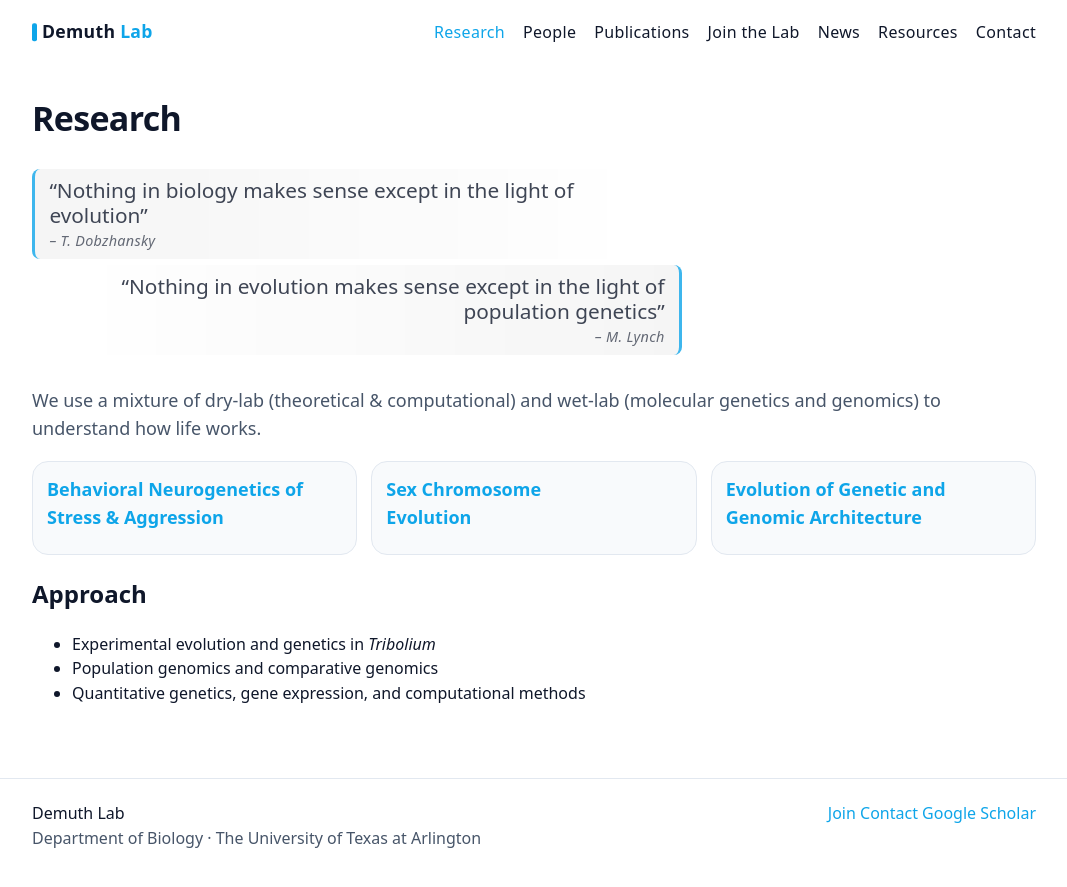
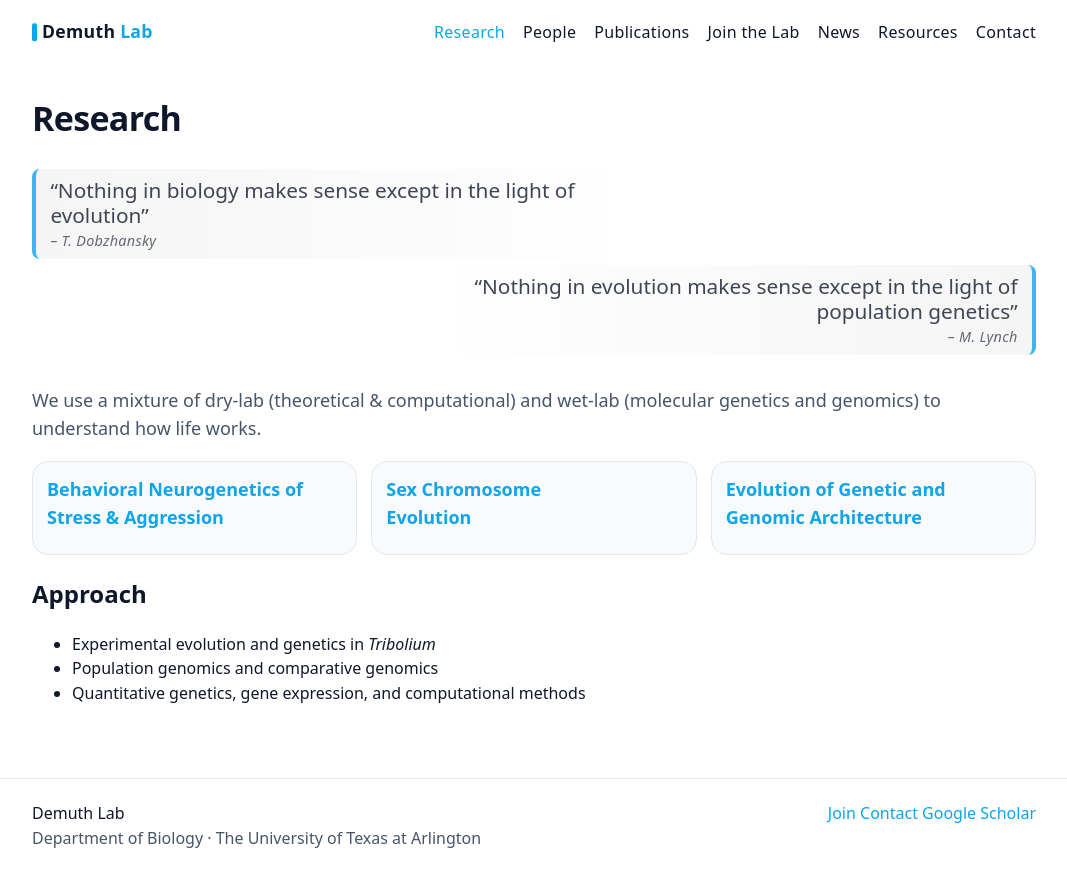
Before and after one commit to demuth-lab/demuth-lab.github.io, a Jekyll site: the page built from research/index.md, in a window 1280 px wide. Shown: the top 887 px of the page, without its empty margins (106-1173 px from the left). Built offline with Jekyll 4.4.1, drawn with Linux system fonts in a browser that asks for light colours.

Commit message:
Update main.css

```diff
--- a/assets/css/main.css
+++ b/assets/css/main.css
@@ -415,18 +415,15 @@ a:hover{
 
 .research-quotes{
   width:100%;
-  margin:1.5rem 0 2rem 0;   /* remove auto-centering */
+  margin:1.5rem 0 2rem 0;
   display:flex;
   flex-direction:column;
   gap:0.35rem;
-  padding-left:0;
-  padding-right:0;
 }
 
 .research-quotes blockquote{
-  margin-block:0;
-  margin-left:0;
-  margin-right:0;
+  margin:0;                     /* safe now */
+  width:fit-content;            /* prevents full-width stretching */
   max-width:650px;
   font-size:1.3rem;
   opacity:0.8;
@@ -434,19 +431,21 @@ a:hover{
   font-style:normal;
   padding:0.6rem 0.9rem;
   border-radius:8px;
+  position:relative;
 }
 
 .quote-left{
-  border-left:3px solid var(--accent);
-  margin-right:auto;
-  background:linear-gradient(to right, rgba(0,0,0,0.05), rgba(0,0,0,0));
+  align-self:flex-start;
+  text-align:left;
+  border-left:4px solid var(--accent);
+  background:linear-gradient(to right, rgba(0,0,0,0.05), transparent);
 }
 
 .quote-right{
-  border-right:3px solid var(--accent);
-  margin-left:auto;
+  align-self:flex-end;
   text-align:right;
-  background:linear-gradient(to left, rgba(0,0,0,0.05), rgba(0,0,0,0));
+  border-right:4px solid var(--accent);
+  background:linear-gradient(to left, rgba(0,0,0,0.05), transparent);
 }
 
 .quote-author{
```
